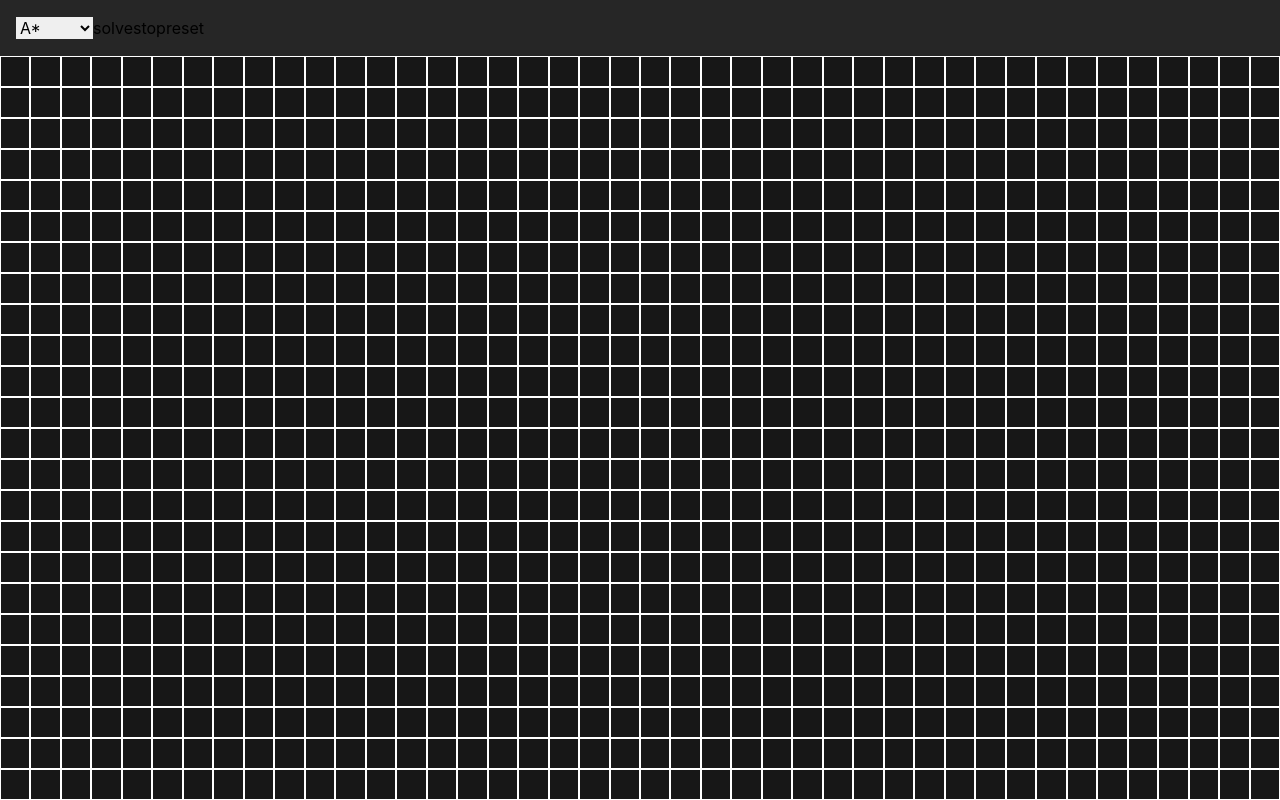
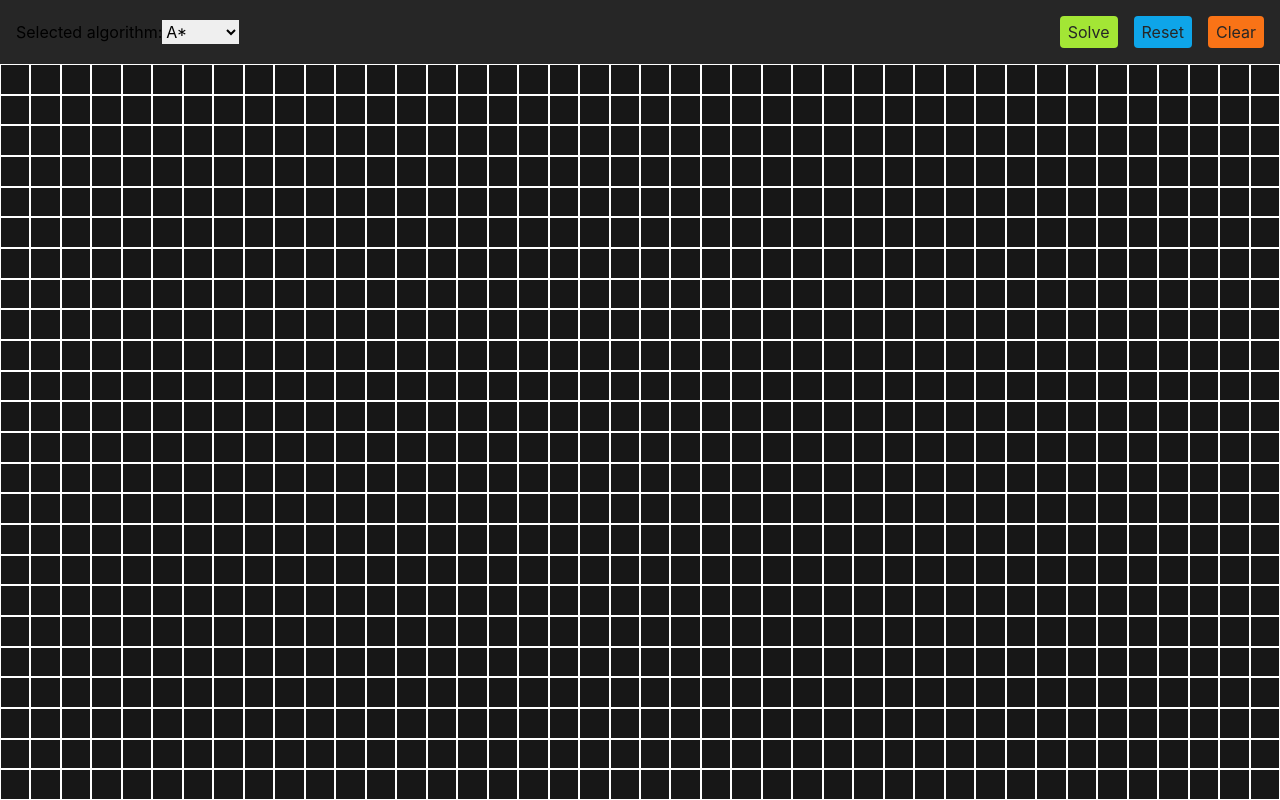
Before and after one commit to fdograph/pathfinder, a React (Vite) app: page / in a window 1280 px wide. Built offline with nearby package versions, Linux system fonts and the light colour scheme.

Commit message:
functional ; '

```diff
--- a/src/App.module.css
+++ b/src/App.module.css
@@ -1,3 +1,3 @@
-.app {
+.App {
   @apply flex-1 flex flex-col bg-neutral-900;
 }
--- a/src/App.tsx
+++ b/src/App.tsx
@@ -4,7 +4,7 @@ import { Pathfinder } from './components/Pathfinder/Pathfinder';
 
 export const App: React.FC = () => {
   return (
-    <div data-testid="app" className={Styles.app}>
+    <div data-testid="app" className={Styles.App}>
       <Pathfinder />
     </div>
   );
--- a/src/components/Header/Header.module.css
+++ b/src/components/Header/Header.module.css
@@ -1,3 +1,37 @@
-.header {
-  @apply flex bg-neutral-800 p-4;
+.Header {
+  @apply flex items-center justify-between bg-neutral-800 p-4;
 }
+
+.FieldGroup {
+  @apply flex gap-4
+}
+
+.FormFieldContainer {
+  @apply flex flex-1 items-center justify-center;
+}
+
+.AlgoSelector {
+  @apply flex flex-1;
+}
+
+.AlgoSelector span {
+}
+
+.AlgoSelector select {
+}
+
+.Button {
+  @apply flex flex-1 p-2 bg-sky-500 leading-none rounded text-neutral-800;
+}
+
+.PositiveButton {
+  @apply bg-lime-400;
+}
+
+.NeutralButton {
+  @apply bg-sky-500;
+}
+
+.NegativeButton {
+  @apply bg-orange-500;
+}
--- a/src/components/Header/Header.tsx
+++ b/src/components/Header/Header.tsx
@@ -1,21 +1,32 @@
 import React from 'react';
-
+import classNames from 'classnames';
 import Styles from './Header.module.css';
 import { usePathFinderContext } from '../../utilities/PathFinderContext';
 import { AlgoType } from '../../dataStructures/pathFinder';
 
 export interface HeaderProps {
+  isRunning: boolean;
   solve: () => Promise<boolean>;
   stop: () => void;
   reset: () => void;
+  clear: () => void;
 }
 
-export const Header: React.FC<HeaderProps> = ({ solve, stop, reset }) => {
+export const Header: React.FC<HeaderProps> = ({
+  isRunning,
+  solve,
+  stop,
+  reset,
+  clear,
+}) => {
   const pathFinder = usePathFinderContext();
 
   return (
-    <header className={Styles.header}>
-      <div>
+    <header className={Styles.Header}>
+      <div className={Styles.FieldGroup}>
+        <div className={Styles.FormFieldContainer}>
+          <label className={Styles.AlgoSelector}>
+            <span>Selected algorithm:</span>
             <select
               defaultValue={pathFinder.selectedAlgo}
               onChange={({ currentTarget: { value } }) => {
@@ -27,9 +38,46 @@ export const Header: React.FC<HeaderProps> = ({ solve, stop, reset }) => {
               <option value="dijkstra">Dijkstra</option>
               <option value="astar">A*</option>
             </select>
-        <button onClick={solve}>solve</button>
-        <button onClick={stop}>stop</button>
-        <button onClick={reset}>reset</button>
+          </label>
+        </div>
+      </div>
+      <div className={Styles.FieldGroup}>
+        {isRunning ? (
+          <div className={Styles.FormFieldContainer}>
+            <button
+              className={classNames(Styles.Button, Styles.NegativeButton)}
+              onClick={stop}
+            >
+              Stop
+            </button>
+          </div>
+        ) : (
+          <div className={Styles.FormFieldContainer}>
+            <button
+              className={classNames(Styles.Button, Styles.PositiveButton)}
+              onClick={solve}
+            >
+              Solve
+            </button>
+          </div>
+        )}
+
+        <div className={Styles.FormFieldContainer}>
+          <button
+            className={classNames(Styles.Button, Styles.NeutralButton)}
+            onClick={reset}
+          >
+            Reset
+          </button>
+        </div>
+        <div className={Styles.FormFieldContainer}>
+          <button
+            className={classNames(Styles.Button, Styles.NegativeButton)}
+            onClick={clear}
+          >
+            Clear
+          </button>
+        </div>
       </div>
     </header>
   );
--- a/src/components/Pathfinder/Pathfinder.tsx
+++ b/src/components/Pathfinder/Pathfinder.tsx
@@ -15,8 +15,20 @@ import { Header } from '../Header/Header';
 export const Pathfinder: React.FC = () => {
   const containerRef = useRef<HTMLDivElement>(null);
   const pathFinder = useResponsivePathFinder(containerRef);
-  const [root, setRoot] = useState<Node>();
-  const [target, setTarget] = useState<Node>();
+  const { walls, removeWall, addWall, clearWalls, isWall } = useWalls();
+  const {
+    path,
+    visited,
+    isSolved,
+    isRunning,
+    stop,
+    reset,
+    solve,
+    root,
+    target,
+    setRoot,
+    setTarget,
+  } = usePathFinderSolver(pathFinder, walls);
   const toggleType = useCallback(
     (node: Node) => {
       if (root === undefined && !(target && hasEqualCoords(node, target))) {
@@ -38,11 +50,15 @@ export const Pathfinder: React.FC = () => {
         setTarget(undefined);
       }
     },
-    [root, target]
+    [root, setRoot, setTarget, target]
   );
-  const { walls, removeWall, addWall, isWall } = useWalls();
-  const { path, visited, isSolved, isRunning, stop, reset, solve } =
-    usePathFinderSolver(pathFinder, root, target, walls);
+  const clearAll = useCallback(() => {
+    stop();
+    clearWalls();
+    setRoot(undefined);
+    setTarget(undefined);
+    reset();
+  }, [clearWalls, reset, setRoot, setTarget, stop]);
   const onEnterKey = useCallback(
     (event: KeyboardEvent) => {
       if (event.key === 'Enter') {
@@ -73,14 +89,13 @@ export const Pathfinder: React.FC = () => {
     (event: React.PointerEvent<HTMLElement>) => {
       const evTarget = event.target as HTMLElement;
       const nodeKey = evTarget.dataset.nodeKey as NodeKey;
-      const node = getNodeCoords(evTarget.dataset.nodeKey as NodeKey);
-      const mode = isWall(nodeKey) ? 'delete' : 'add';
 
       if (!root || !target || isRunning) {
         return;
       }
 
-      reset();
+      reset().then(() => {
+        const mode = isWall(nodeKey) ? 'delete' : 'add';
         setDrawingMode(mode);
 
         if (mode === 'delete') {
@@ -88,16 +103,12 @@ export const Pathfinder: React.FC = () => {
         } else {
           addWall(nodeKey);
         }
-      console.log('pointer down', { target, node });
+      });
     },
     [addWall, isRunning, isWall, removeWall, reset, root, target]
   );
   const onPointerUp = useCallback((event: React.PointerEvent<HTMLElement>) => {
-    const target = event.target as HTMLElement;
-
     setDrawingMode(undefined);
-
-    console.log('pointer up', { target });
   }, []);
   const onPointerEnter = useCallback(
     (node: Node, event: React.PointerEvent<HTMLElement>) => {
@@ -118,8 +129,6 @@ export const Pathfinder: React.FC = () => {
       } else if (drawingMode === 'add') {
         addWall(nodeKey);
       }
-
-      console.log('pointer enter', { target, node });
     },
     [addWall, drawingMode, removeWall, root, target]
   );
@@ -134,7 +143,13 @@ export const Pathfinder: React.FC = () => {
 
   return (
     <div className={Styles.Pathfinder}>
-      <Header solve={solve} stop={stop} reset={reset} />
+      <Header
+        isRunning={isRunning}
+        solve={solve}
+        stop={stop}
+        reset={reset}
+        clear={clearAll}
+      />
       <div className={Styles.SceneContainer} ref={containerRef}>
         <Scene
           onPointerDown={onPointerDown}
--- a/src/dataStructures/pathFinder.ts
+++ b/src/dataStructures/pathFinder.ts
@@ -103,7 +103,7 @@ export const aStarHeuristic: HeuristicFn = (
   for (const node of nodes) {
     const distance = getDistance(node, target);
     const pathLength = buildPathArray(node, family).length;
-    const nodeFactor = Math.log(distance * pathLength);
+    const nodeFactor = distance * pathLength;
 
     if (nodeFactor < leastFactor) {
       leastFactor = nodeFactor;
@@ -115,7 +115,7 @@ export const aStarHeuristic: HeuristicFn = (
 };
 
 export const dijkstraHeuristic: HeuristicFn = (nodes: Node[]): Node => {
-  return [...nodes].shift()!;
+  return nodes[0];
 };
 
 export type AlgoType = 'dijkstra' | 'astar';
@@ -202,7 +202,7 @@ export const getPathFinderSolver = (
   target: Node,
   grid: GraphGrid,
   walls: NodeKey[]
-) => Generator<{ node: Node; path: Node[]; found: boolean }, void>) => {
+) => Generator<PathFinderSolverRound, void>) => {
   switch (type) {
     case 'astar':
       return aStarSearch;
--- a/src/utilities/PathFinderContext.tsx
+++ b/src/utilities/PathFinderContext.tsx
@@ -32,6 +32,8 @@ export interface PathFinderContextProps {
     },
     void
   >;
+
+  isOutOfBounds: (n: Node) => boolean;
 }
 
 export const PathFinderContext = React.createContext<PathFinderContextProps>({
@@ -41,6 +43,7 @@ export const PathFinderContext = React.createContext<PathFinderContextProps>({
   size: { cols: 0, rows: 0 },
   setGraphSize: notImplemented,
   getSolver: notImplemented,
+  isOutOfBounds: notImplemented,
 });
 
 export const PathFinderContextProvider: React.FC<React.PropsWithChildren> = ({
@@ -61,6 +64,18 @@ export const PathFinderContextProvider: React.FC<React.PropsWithChildren> = ({
     },
     [graph, selectedAlgo]
   );
+  const isOutOfBounds = useCallback(
+    (n: Node) => {
+      if (n.row < 0 || n.row > size.rows - 1) {
+        return true;
+      } else if (n.col < 0 || n.col > size.cols - 1) {
+        return true;
+      }
+
+      return false;
+    },
+    [size.cols, size.rows]
+  );
 
   const initialValue: PathFinderContextProps = {
     selectedAlgo,
@@ -69,6 +84,7 @@ export const PathFinderContextProvider: React.FC<React.PropsWithChildren> = ({
     setGraphSize,
     getSolver,
     size,
+    isOutOfBounds,
   };
 
   return (
--- a/src/utilities/hooks.ts
+++ b/src/utilities/hooks.ts
@@ -81,22 +81,39 @@ export const useWalls = () => {
     [walls]
   );
 
+  const clearWalls = useCallback(() => {
+    setWallsSet(new Set());
+  }, []);
+
   const isWall = useCallback((key: NodeKey) => wallsSet.has(key), [wallsSet]);
 
-  return { walls, addWall, removeWall, isWall };
+  return { walls, addWall, removeWall, clearWalls, isWall };
 };
 
 export const usePathFinderSolver = (
   pathFinder: PathFinderContextProps,
-  root?: Node,
-  target?: Node,
   walls?: NodeKey[]
 ) => {
   const [path, setPath] = useState<NodeKey[]>([]);
+  const [r, setRoot] = useState<Node>();
+  const [t, setTarget] = useState<Node>();
   const [visited, setVisited] = useState<NodeKey[]>([]);
   const [isSolved, setIsSolved] = useState<boolean>(false);
   const [isRunning, setIsRunning] = useState<boolean>(false);
+  const root = useMemo(() => {
+    if (r === undefined || pathFinder.isOutOfBounds(r)) {
+      return undefined;
+    }
 
+    return r;
+  }, [pathFinder, r]);
+  const target = useMemo(() => {
+    if (t === undefined || pathFinder.isOutOfBounds(t)) {
+      return undefined;
+    }
+
+    return t;
+  }, [pathFinder, t]);
   const stop = useCallback(() => {
     if (isRunning) {
       setHandBreak(true);
@@ -108,40 +125,31 @@ export const usePathFinderSolver = (
     setHandBreak(false);
     setIsSolved(false);
   }, []);
-  const reset = useCallback(() => {
+  const reset = useCallback(async () => {
+    stop();
+    await wait(0);
     setVisited([]);
     setUnsolved();
-  }, [setUnsolved]);
+  }, [setUnsolved, stop]);
   const solve = useCallback(async () => {
-    if (root === undefined || target === undefined) {
+    if (r === undefined || target === undefined) {
       console.log('root or target is undefined');
       return false;
     }
 
-    console.log('Solving, ', {
-      pathFinder,
-      reset,
-      root,
-      setUnsolved,
-      target,
-      walls,
-    });
     setIsRunning(true);
 
-    const solver = pathFinder.getSolver(root, target, walls ?? []);
+    const solver = pathFinder.getSolver(r, target, walls ?? []);
     const updatedVisited = new Set<NodeKey>();
     for await (const { node, path, found } of solver) {
       if (checkHandBreak()) {
         console.log('Hand Break activated, resetting');
-        reset();
+        await reset();
         break;
       }
 
-      await wait(0);
-
       updatedVisited.add(getNodeKey(node));
       setVisited([...updatedVisited]);
-
       setPath(path.map(getNodeKey));
 
       if (found) {
@@ -150,11 +158,13 @@ export const usePathFinderSolver = (
 
         return true;
       }
+
+      await wait(20);
     }
 
     setUnsolved();
     return false;
-  }, [pathFinder, reset, root, setUnsolved, target, walls]);
+  }, [pathFinder, reset, r, setUnsolved, target, walls]);
 
   return {
     path,
@@ -164,5 +174,9 @@ export const usePathFinderSolver = (
     stop,
     reset,
     solve,
+    root,
+    setRoot,
+    target,
+    setTarget,
   };
 };
```
Also changed, not shown: .stylelintrc.json. Lines whose indentation alone changed are shown as unchanged.
